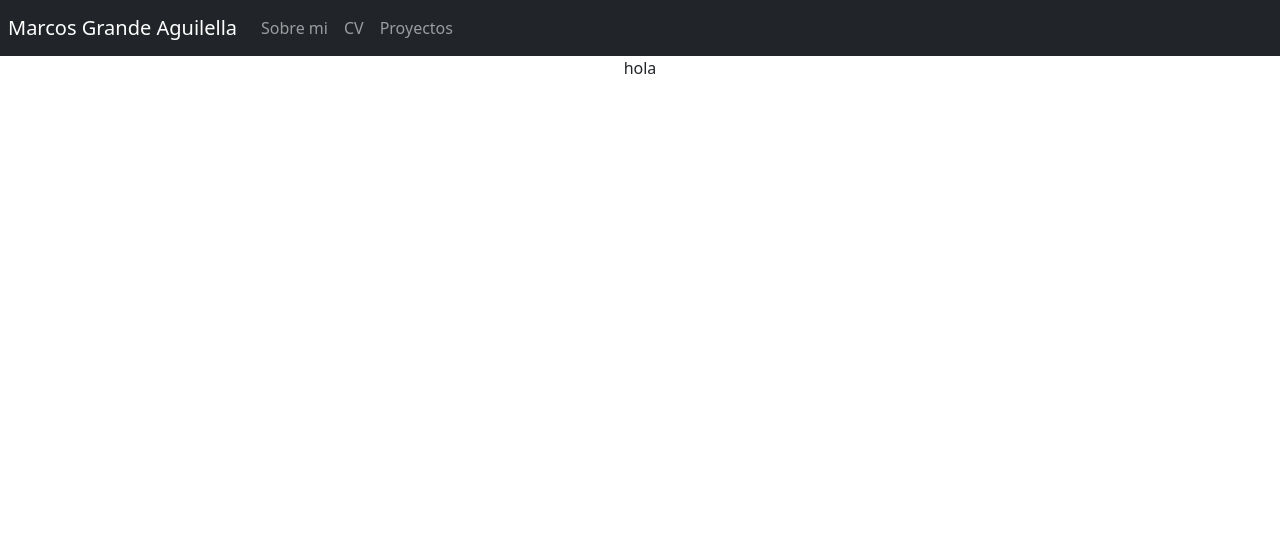
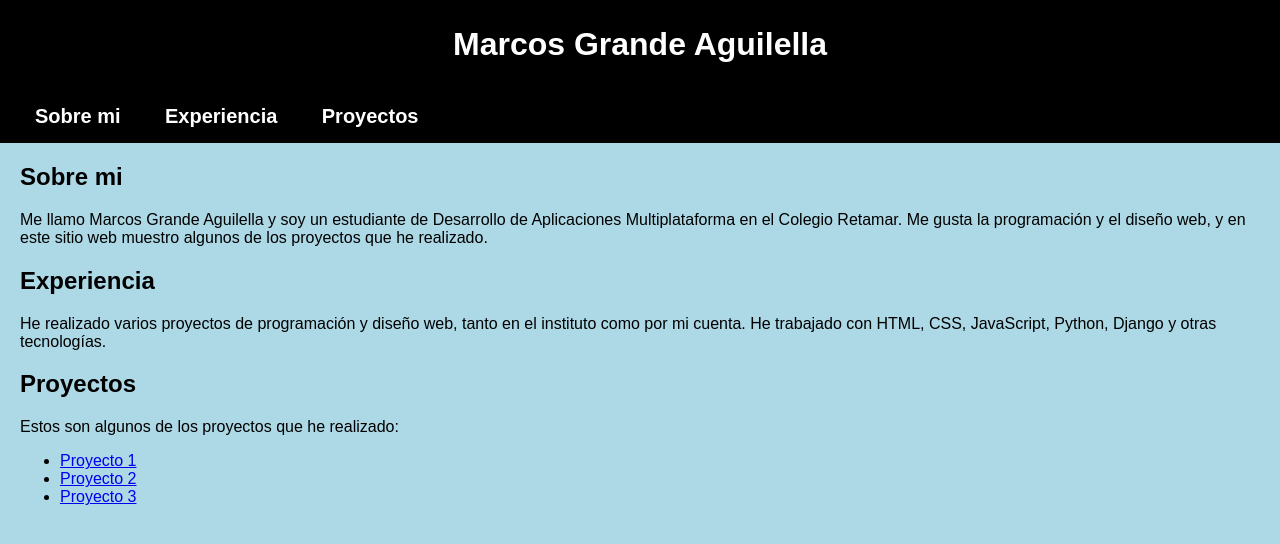
Before and after one commit to papimarcis/WebPersonal, a Django app: page / in a window 1280 px wide. Shown: the top 544 px of the page. Run offline with Django 4.2, Linux system fonts and the light colour scheme; some libraries are stand-ins or nearby versions.

Commit message:
Actualizar la configuración del proyecto: cambiar el idioma a español, reorganizar archivos estáticos y crear nuevas plantillas para la página de inicio.

```diff
--- a/home/urls.py
+++ b/home/urls.py
@@ -3,7 +3,6 @@ from django.conf.urls.static import static
 from django.conf import settings
 from . import views
 
-app_name = "main_page"
 urlpatterns = [
     path("", views.index, name="index"),
-]+ static(settings.STATIC_URL, document_root=settings.STATIC_ROOT)
+] + static(settings.STATIC_URL, document_root=settings.STATIC_ROOT)
--- /dev/null
+++ b/static/style/style.css
@@ -0,0 +1,33 @@
+body {
+    background-color: lightblue;
+    margin: 0;
+    font-family: Arial, Helvetica, sans-serif;
+}
+
+header {
+    background-color: black;
+    color: white;
+    text-align: center;
+    padding: 5px;
+}
+
+header h1 {
+    color: white;
+}
+
+nav {
+    background-color: black;
+    padding: 15px;
+}
+
+nav a {
+    color: white;
+    text-decoration: none;
+    font-weight: 900;
+    font-size: 20px;
+    padding: 5px 20px;
+}
+
+main {
+    padding: 0px 20px;
+}
--- a/templates/base.html
+++ /dev/null
@@ -1,25 +0,0 @@
-{% load static %}
-<!-- Base de todas las paginas donde se inicia todo -->
-<!doctype html>
-<html lang="es">
-  <head>
-    <meta charset="utf-8">
-    <meta name="viewport" content="width=device-width, initial-scale=1">
-    <title>MArcos Grande Aguilella</title>
-    <link href="https://cdn.jsdelivr.net/npm/bootstrap@5.3.2/dist/css/bootstrap.min.css" rel="stylesheet" integrity="sha384-T3c6CoIi6uLrA9TneNEoa7RxnatzjcDSCmG1MXxSR1GAsXEV/Dwwykc2MPK8M2HN" crossorigin="anonymous">
-    <script src="https://cdn.jsdelivr.net/npm/bootstrap@5.3.2/dist/js/bootstrap.bundle.min.js" integrity="sha384-C6RzsynM9kWDrMNeT87bh95OGNyZPhcTNXj1NW7RuBCsyN/o0jlpcV8Qyq46cDfL" crossorigin="anonymous"></script>
-    <script src="https://code.jquery.com/jquery-3.2.1.slim.min.js" integrity="sha384-KJ3o2DKtIkvYIK3UENzmM7KCkRr/rE9/Qpg6aAZGJwFDMVNA/GpGFF93hXpG5KkN" crossorigin="anonymous"></script>
-    <script src="https://cdn.jsdelivr.net/npm/popper.js@1.12.9/dist/umd/popper.min.js" integrity="sha384-ApNbgh9B+Y1QKtv3Rn7W3mgPxhU9K/ScQsAP7hUibX39j7fakFPskvXusvfa0b4Q" crossorigin="anonymous"></script>
-    <script src="https://ajax.googleapis.com/ajax/libs/jquery/2.1.1/jquery.min.js"></script>
-    <link class="jsbin" href="http://ajax.googleapis.com/ajax/libs/jqueryui/1/themes/base/jquery-ui.css" rel="stylesheet" type="text/css" />
-    <script class="jsbin" src="http://ajax.googleapis.com/ajax/libs/jquery/1/jquery.min.js"></script>
-    <script class="jsbin" src="http://ajax.googleapis.com/ajax/libs/jqueryui/1.8.0/jquery-ui.min.js"></script>
-  </head>
-  <body>
-    {% include 'navbar.html' %}
-    <div class="container">
-      {% block content %}
-      {% endblock %}
-    </div>
-  </body>
-</html>
--- /dev/null
+++ b/templates/home/header.html
@@ -0,0 +1,5 @@
+{% load static %}
+<header>
+    <h1>Marcos Grande Aguilella</h1>
+</header>
+{% include 'home/navbar.html' %}
--- a/templates/home/index.html
+++ b/templates/home/index.html
@@ -1,7 +1,32 @@
-{% extends 'base.html' %}
-
-{% block content %}
-<div class="container text-center">
-    hola
-</div>
-{% endblock content %}
+{% load static %}
+<!-- Base de todas las paginas donde se inicia todo -->
+<!doctype html>
+<html lang="es">
+  <head>
+    <meta charset="utf-8">
+    <meta name="viewport" content="width=device-width, initial-scale=1">
+    <title>Marcos Grande Aguilella</title>
+    <link rel="stylesheet" href="{% static 'style/style.css' %}">
+  </head>
+  <body>
+    {% include 'home/header.html' %}
+    <main>
+      <section id="sobre_mi">
+        <h2>Sobre mi</h2>
+        <p>Me llamo Marcos Grande Aguilella y soy un estudiante de Desarrollo de Aplicaciones Multiplataforma en el Colegio Retamar. Me gusta la programación y el diseño web, y en este sitio web muestro algunos de los proyectos que he realizado.</p>
+      </section>
+      <section>
+        <h2>Experiencia</h2>
+        <p>He realizado varios proyectos de programación y diseño web, tanto en el instituto como por mi cuenta. He trabajado con HTML, CSS, JavaScript, Python, Django y otras tecnologías.</p>
+      </section>
+      <section id="proyectos">
+        <h2>Proyectos</h2>
+        <p>Estos son algunos de los proyectos que he realizado:</p>
+        <ul>
+          <li><a href="#">Proyecto 1</a></li>
+          <li><a href="#">Proyecto 2</a></li>
+          <li><a href="#">Proyecto 3</a></li>
+        </ul>
+      </section>
+  </body>
+</html>
--- /dev/null
+++ b/templates/home/navbar.html
@@ -0,0 +1,6 @@
+<!-- Barra de navegación -->
+<nav>
+    <a href="#sobre_mi">Sobre mi</a>
+    <a href="#experiencia">Experiencia</a>
+    <a href="#proyectos">Proyectos</a>
+</nav>
--- a/templates/navbar.html
+++ /dev/null
@@ -1,28 +0,0 @@
-<!-- Barra de navegación -->
-<nav class="navbar navbar-expand-lg navbar-dark bg-dark">
-    <a class="navbar-brand ms-2" href="{% url 'main_page:index' %}">Marcos Grande Aguilella</a>
-    <button class="navbar-toggler" type="button" data-bs-toggle="collapse" data-bs-target="#navbarSupportedContent" aria-controls="navbarSupportedContent" aria-expanded="false" aria-label="Toggle navigation">
-        <span class="navbar-toggler-icon"></span>
-    </button>
-    <div class="collapse navbar-collapse" id="navbarSupportedContent">
-        <ul class="navbar-nav me-auto mb-2 mb-lg-0">
-                <li class="nav-item">
-                    <a class="nav-link" href="#">Sobre mi</a>
-                </li>
-                <li class="nav-item">
-                    <a class="nav-link" href="#">CV</a>
-                </li>
-                <li class="nav-item">
-                    <a class="nav-link" href="#">Proyectos</a>
-                </li>
-                <!-- <li class="nav-item dropdown">
-                    <a class="nav-link dropdown-toggle" href="#" role="button" data-bs-toggle="dropdown" aria-expanded="false">
-                        nn
-                    </a>
-                    <ul class="dropdown-menu">
-                        <li><a class="dropdown-item" href="#">nn</a></li>
-                    </ul>
-                </li> -->
-        </ul>
-    </div>
-</nav>
```
Also changed, not shown: mi_web/settings.py (+6 -3 lines), static/img/descarga.png (added).
